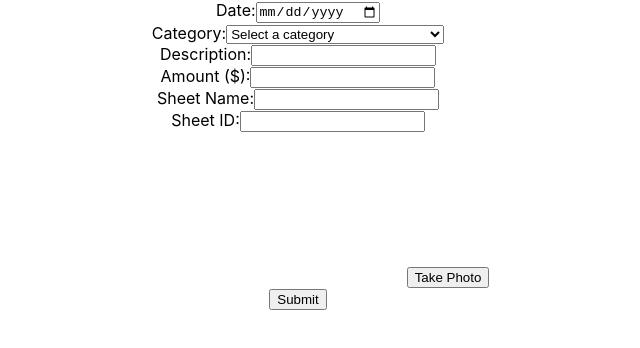
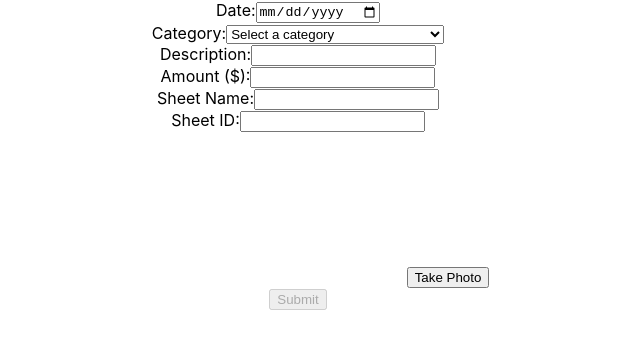
Before and after one commit to ricardoyepezz/upload-expenses-app, a React (Create React App) app: page / in a window 1280 px wide. Shown: the top 348 px of the page, without its empty margins (342-982 px from the left). Built offline with nearby package versions, Linux system fonts and the light colour scheme; no server answers.

Commit message:
feat: isValidForm validation to fields on expenses form

```diff
--- a/src/app/components/ExpenseForm.js
+++ b/src/app/components/ExpenseForm.js
@@ -19,6 +19,8 @@ const ExpenseForm = () => {
     const handlePhotoUploaded = (url) => {
         setImageURL(url);
     };
+
+    const isFormValid = () => date && category && amount && imageURL && sheetName && spreadsheetId;
 
     const handleSubmit = (e) => {
         e.preventDefault();
@@ -58,10 +60,10 @@ const ExpenseForm = () => {
             <CategoryDropdown value={category} onChange={e => setCategory(e.target.value)} />
             <DescriptionInput value={description} onChange={e => setDescription(e.target.value)} />
             <AmountInput value={amount} onChange={e => setAmount(e.target.value)} />
-            <InputComponent value={sheetName} onChange={e => setSheetName(e.target.value)} title={'Sheet Name:'}/>
-            <InputComponent value={spreadsheetId} onChange={e => setSpreadsheetId(e.target.value)} title={'Sheet ID:'}/>
+            <InputComponent value={sheetName} onChange={e => setSheetName(e.target.value)} title={'Sheet Name:'} />
+            <InputComponent value={spreadsheetId} onChange={e => setSpreadsheetId(e.target.value)} title={'Sheet ID:'} />
             <Camera onPhotoUploaded={handlePhotoUploaded} />
-            <button type="submit">Submit</button>
+            <button type="submit" disabled={!isFormValid()}>Submit</button>
         </form>
     );
 };
```
Lines whose indentation alone changed are shown as unchanged.
